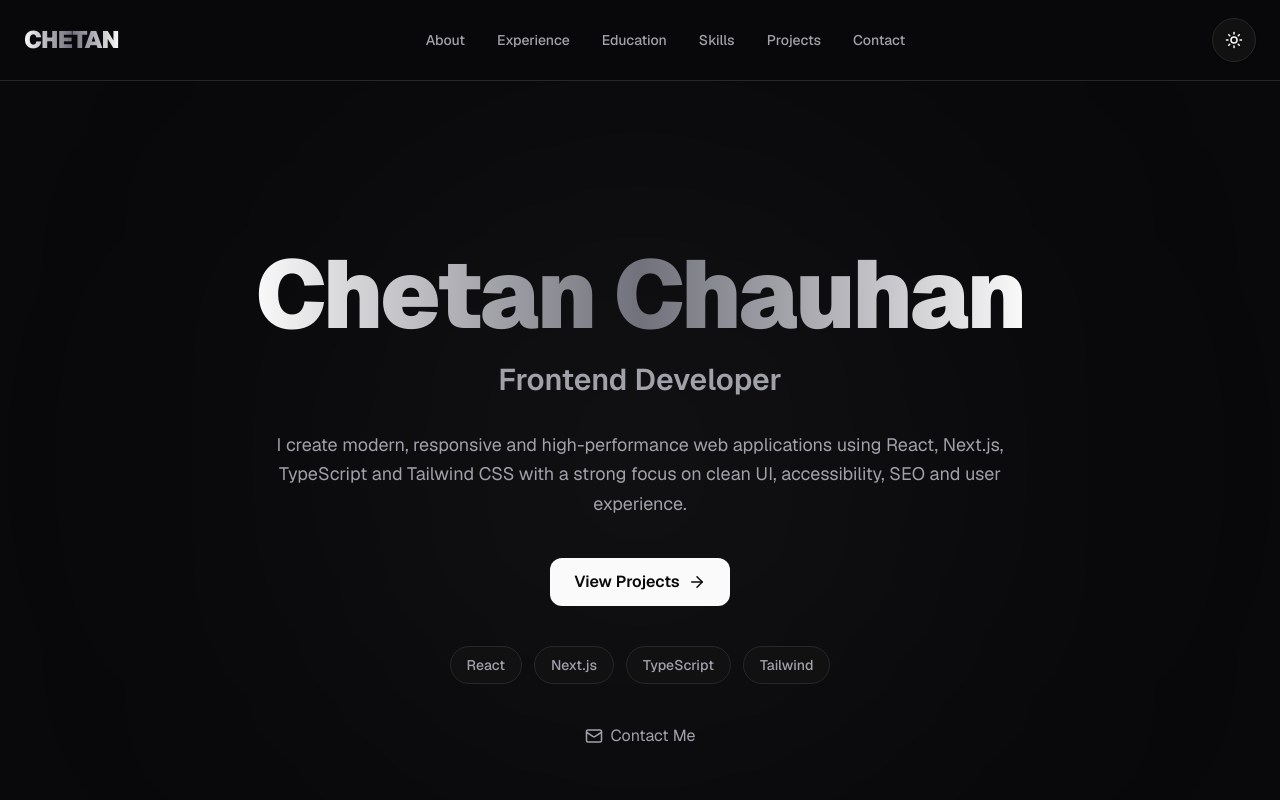
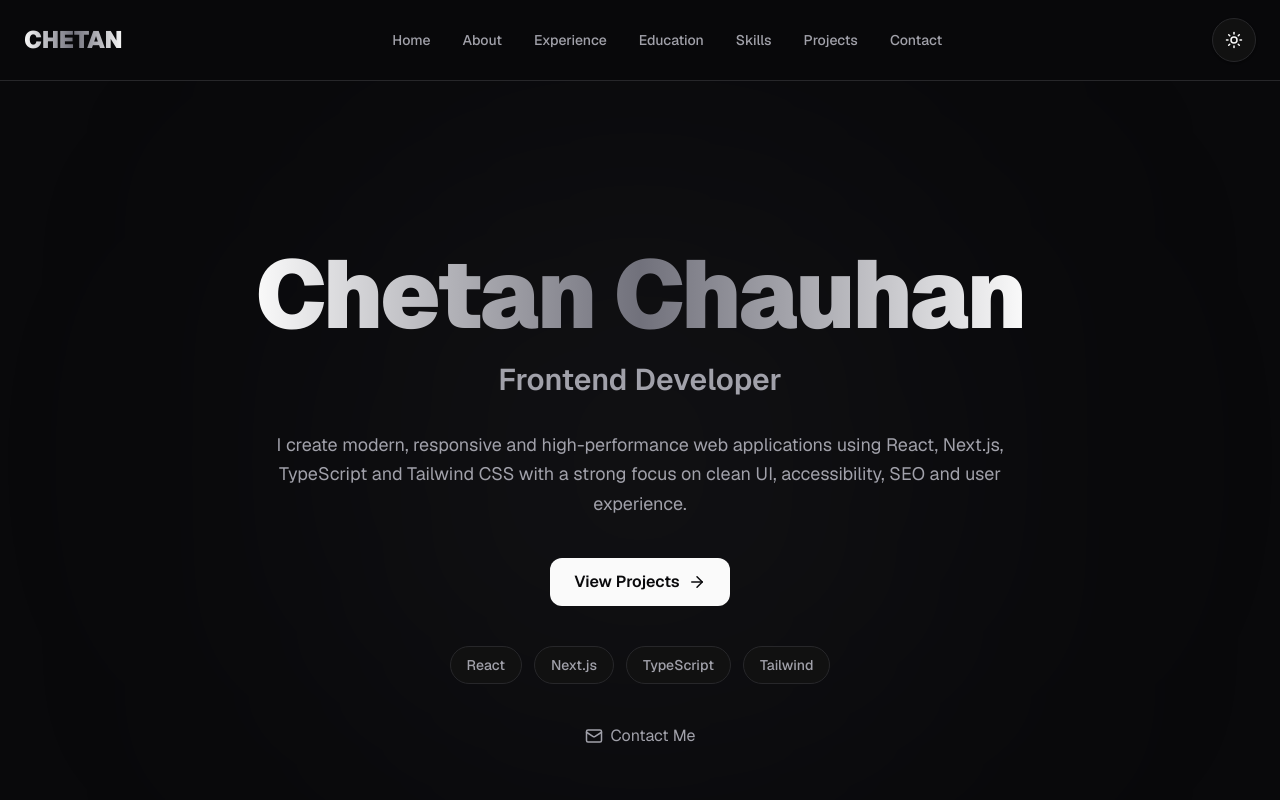
Before and after one commit to chetan-chauhan-1502/chetanchauhan, a Next.js app: page / in a window 1280 px wide. Shown: the top 800 px of the page. Built offline with nearby package versions, Linux system fonts and the light colour scheme.

Commit message:
header changes done

```diff
--- a/app/components/layout/header.tsx
+++ b/app/components/layout/header.tsx
@@ -1,10 +1,13 @@
 "use client";
 
+import { useState, useEffect } from "react";
+import { Menu, X } from "lucide-react";
 import { useActiveSection } from "@/app/hooks/useActiveSection";
 import Link from "next/link";
 import ThemeToggle from "./themeToggle";
 
 const links = [
+  { name: "Home", href: "/" },
   { name: "About", href: "#about" },
   { name: "Experience", href: "#experience" },
   { name: "Education", href: "#education" },
@@ -15,59 +18,33 @@ const links = [
 
 export default function Header() {
   const activeSection = useActiveSection();
+  const [isOpen, setIsOpen] = useState(false);
+
+  // ✅ lock body scroll when drawer open
+  useEffect(() => {
+    if (isOpen) {
+      document.body.style.overflow = "hidden";
+    } else {
+      document.body.style.overflow = "auto";
+    }
+
+    return () => {
+      document.body.style.overflow = "auto";
+    };
+  }, [isOpen]);
 
   return (
-    <header
-      className="
-      sticky
-      top-0
-      z-50
-      border-b
-      border-border/50
-      bg-background/80
-      backdrop-blur-xl
-      "
-    >
-      <div
-        className="
-        mx-auto
-        flex
-        h-20
-        max-w-7xl
-        items-center
-        justify-between
-        px-4
-        lg:px-6
-        "
-      >
+    <>
+      <header className="sticky top-0 z-50 border-b border-border/50 bg-background/80 backdrop-blur-xl">
+        <div className="mx-auto flex h-20 max-w-7xl items-center justify-between px-4 lg:px-6">
           {/* Logo */}
-        <Link
-          href="/"
-          className="
-          cursor-pointer
-          transition-transform
-          duration-300
-          hover:scale-105
-          "
-        >
-          <h1
-            className="
-            bg-gradient-to-r
-            from-foreground
-            via-zinc-500
-            to-foreground
-            bg-clip-text
-            text-2xl
-            font-black
-            tracking-tight
-            text-transparent
-            "
-          >
+          <Link href="/">
+            <h1 className="bg-linear-to-r from-foreground via-zinc-500 to-foreground bg-clip-text text-2xl font-black text-transparent">
               CHETAN
             </h1>
           </Link>
 
-        {/* Desktop Navigation */}
+          {/* Desktop Menu */}
           <nav className="hidden items-center gap-8 md:flex">
             {links.map((link) => {
               const section = link.href.replace("#", "");
@@ -76,21 +53,17 @@ export default function Header() {
                 <Link
                   key={link.name}
                   href={link.href}
-                className={`
-                  cursor-pointer
-                  text-sm
-                  font-medium
-                  transition-all
-                  duration-300
-                  hover:text-foreground
-                  ${
+                  className={`relative text-sm font-medium transition-all duration-300 ${
                     activeSection === section
                       ? "text-foreground"
-                      : "text-muted-foreground"
-                  }
-                `}
+                      : "text-muted-foreground hover:text-foreground"
+                  }`}
                 >
                   {link.name}
+
+                  {activeSection === section && (
+                    <span className="absolute -bottom-2 left-0 h-0.5 w-full rounded-full bg-foreground" />
+                  )}
                 </Link>
               );
             })}
@@ -99,8 +72,65 @@ export default function Header() {
           {/* Right Side */}
           <div className="flex items-center gap-3">
             <ThemeToggle />
+
+            {/* Mobile Menu Button */}
+            <button
+              onClick={() => setIsOpen(true)}
+              className="flex h-11 w-11 items-center justify-center rounded-xl border border-border md:hidden"
+            >
+              <Menu size={20} />
+            </button>
           </div>
         </div>
       </header>
+
+      {/* Mobile Drawer */}
+      <div
+        className={`fixed inset-0 z-50 transition-all duration-300 md:hidden ${
+          isOpen
+            ? "pointer-events-auto bg-black/50 opacity-100"
+            : "pointer-events-none opacity-0"
+        }`}
+        onClick={() => setIsOpen(false)}
+      >
+        <div
+          onClick={(e) => e.stopPropagation()}
+          className={`absolute right-0 top-0 h-full w-72 border-l border-border bg-background p-6 transition-transform duration-300 ${
+            isOpen ? "translate-x-0" : "translate-x-full"
+          }`}
+        >
+          <div className="mb-8 flex items-center justify-between">
+            <h2 className="font-bold">Menu</h2>
+            <button
+              onClick={() => setIsOpen(false)}
+              className="flex h-10 w-10 items-center justify-center rounded-lg border border-border"
+            >
+              <X size={18} />
+            </button>
+          </div>
+
+          <nav className="flex flex-col gap-3">
+            {links.map((link) => {
+              const section = link.href.replace("#", "");
+
+              return (
+                <Link
+                  key={link.name}
+                  href={link.href}
+                  onClick={() => setIsOpen(false)}
+                  className={`rounded-xl px-4 py-3 text-sm font-medium transition-all ${
+                    activeSection === section
+                      ? "bg-foreground text-background"
+                      : "hover:bg-accent"
+                  }`}
+                >
+                  {link.name}
+                </Link>
+              );
+            })}
+          </nav>
+        </div>
+      </div>
+    </>
   );
 }
```
Lines whose indentation alone changed are shown as unchanged.
